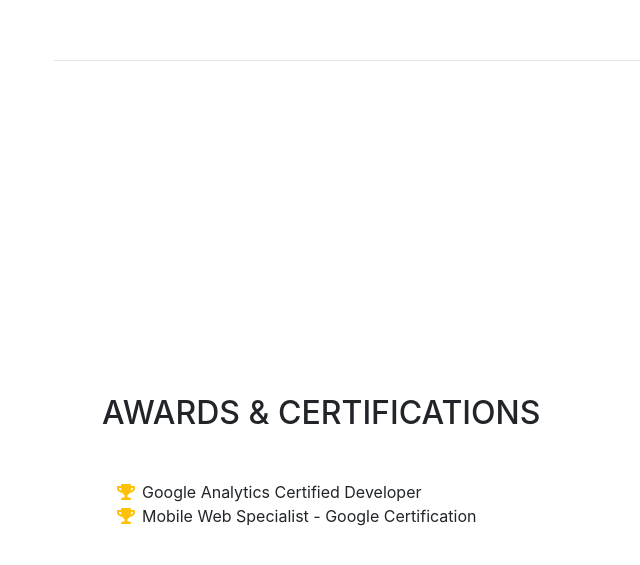
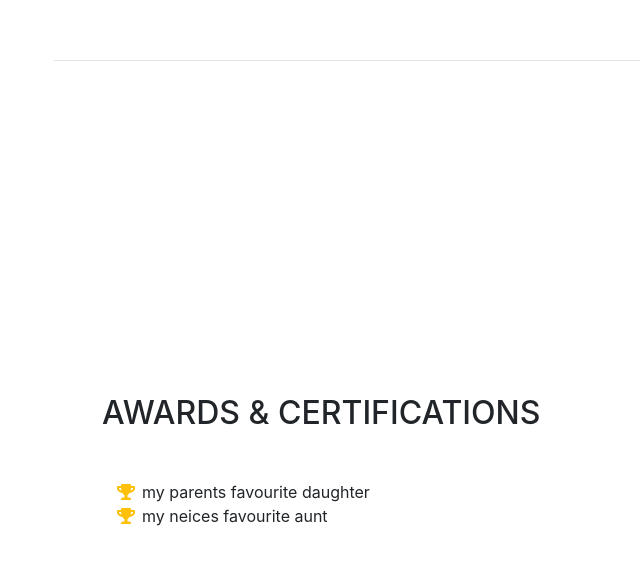
Before and after one commit to abigailsolk/abigailsolk.github.io, a website with bundled scripts: page index.html in a window 1280 px wide. Shown: the part 3944-4509 px from the top of the page, without its empty margins (218-858 px from the left). Built offline with nearby package versions, Linux system fonts and the light colour scheme; a web font is replaced by a local one.

Commit message:
Update index.html

```diff
--- a/index.html
+++ b/index.html
@@ -234,10 +234,10 @@
           <ul class="fa-ul mb-0">
             <li>
               <i class="fa-li fa fa-trophy text-warning"></i>
-              Google Analytics Certified Developer</li>
+              my parents favourite daughter</li>
             <li>
               <i class="fa-li fa fa-trophy text-warning"></i>
-              Mobile Web Specialist - Google Certification</li>
+              my neices favourite aunt</li>
             <li>
 
           </ul>
```
